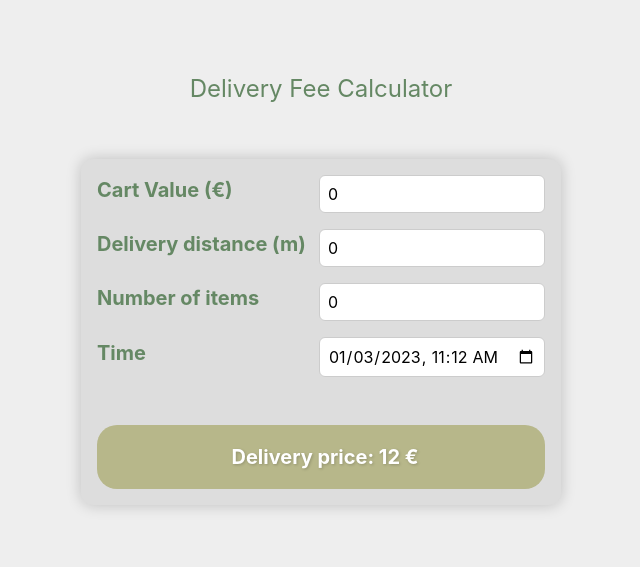
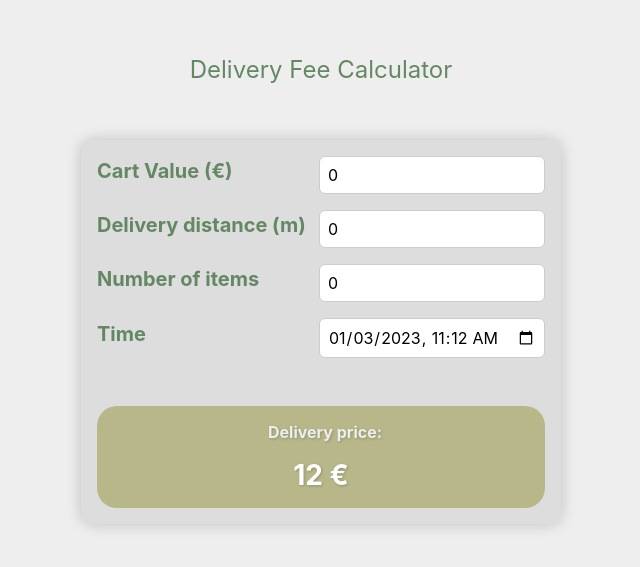
Before and after one commit to overchu/delivery-fee-calculator-3, a React (Create React App) app: page / in a window 1280 px wide. Shown: the part 107-674 px from the top of the page, without its empty margins (319-959 px from the left). Built offline with nearby package versions, Linux system fonts and the light colour scheme.

Commit message:
Try to make delivery price section looks less like a button

```diff
--- a/src/components/DeliveryForm.css
+++ b/src/components/DeliveryForm.css
@@ -55,3 +55,13 @@
   border-radius: 1.25rem;
   text-shadow: 1px 1px 3px rgb(0 0 0 / 20%);
 }
+
+.delivery-calculator__action p {
+  font-size: 1rem;
+  color: #EEEEEE;
+}
+
+.delivery-calculator__action h3 {
+  margin-top: 1rem;
+  margin-bottom: 1rem;
+}
--- a/src/components/DeliveryForm.js
+++ b/src/components/DeliveryForm.js
@@ -101,7 +101,12 @@ const DeliveryForm = (props) => {
           </div>
         </div>
         <div className='delivery-calculator__action'>
-          <p>Delivery price: {deliveryFee} €</p>
+          <div>
+          <p>Delivery price:</p>
+          </div>
+          <div>
+            <h3>{deliveryFee} €</h3>
+          </div>
         </div>
       </div>
     </form>
```
